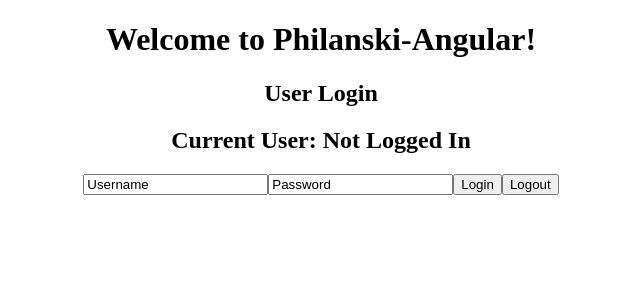
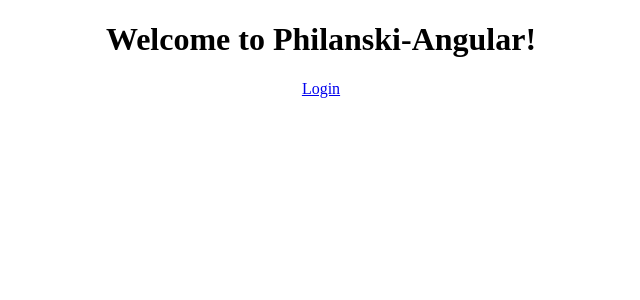
Before and after one commit to 1806-jun25-net/Philanski, an Angular app in the folder Philanski-Angular/: page / in a window 1280 px wide. Shown: the top 300 px of the page, without its empty margins (319-959 px from the left). Built offline with nearby package versions, Linux system fonts and the light colour scheme.

Commit message:
added routes

```diff
--- a/Philanski-Angular/src/app/app.component.html
+++ b/Philanski-Angular/src/app/app.component.html
@@ -3,4 +3,11 @@
   <h1>
     Welcome to {{ title }}!
   </h1>
-<app-login></app-login>
+
+
+
+
+<nav>
+  <a routerLink = "/login"> Login</a>
+</nav>
+<router-outlet></router-outlet>
--- a/Philanski-Angular/src/app/app.module.ts
+++ b/Philanski-Angular/src/app/app.module.ts
@@ -6,6 +6,7 @@ import { RouterModule } from '../../node_modules/@angular/router';
 
 import { AppComponent } from './app.component';
 import { LoginComponent } from './account/login/login.component';
+import { AppRoutingModule } from './/app-routing.module';
 
 @NgModule({
   declarations: [
@@ -16,7 +17,8 @@ import { LoginComponent } from './account/login/login.component';
     BrowserModule,
     FormsModule,
     HttpClientModule,
-    RouterModule
+    RouterModule,
+    AppRoutingModule
   ],
   providers: [],
   bootstrap: [AppComponent]
```
